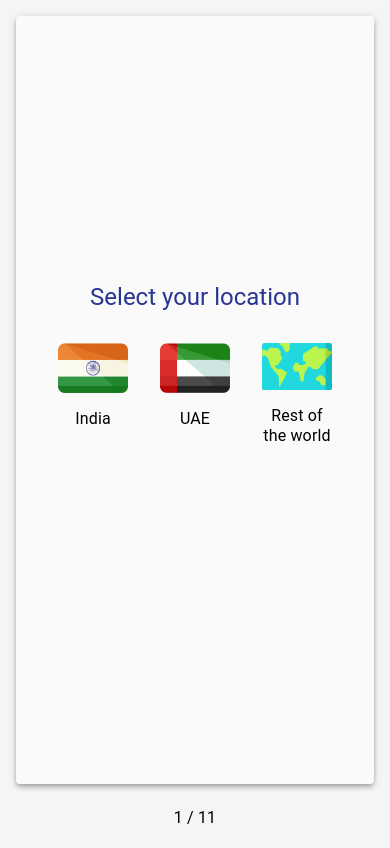
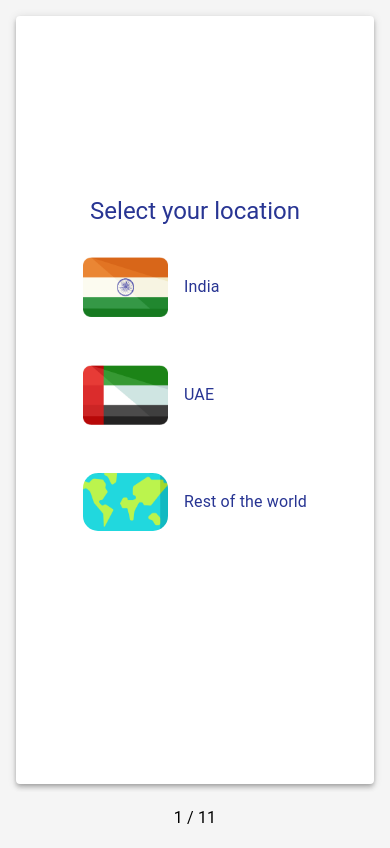
Before and after one commit to nidal0/mahala-almas-diamonds, a Next.js app: page /form in a window 390 px wide. Built offline with nearby package versions, Linux system fonts and the light colour scheme.

Commit message:
ui changes

```diff
--- a/components/page-sections/form/Form.js
+++ b/components/page-sections/form/Form.js
@@ -95,7 +95,7 @@ const CustomPaper = styled(Paper)(({ theme }) => ({
   gap: "4rem",
   // backdropFilter: "blur(6px)",
   // backgroundColor: "rgba(0,0,30,0.3)",
-  background: "#FAFAFA",
+  background: "#FFFFFF",
   // boxShadow: "none",
   [theme.breakpoints.down("sm")]: {
     width: "100%",
@@ -202,38 +202,39 @@ const StyledLocationContainer = styled("div")(({ theme }) => ({
   flexDirection: "column",
   justifyContent: "space-between",
   alignItems: "center",
-  width: "100px",
   gap: "1rem",
   [theme.breakpoints.down("sm")]: {
-    width: "70px",
+    flexDirection: "row",
+    width: "100%",
   },
 }));
 
 const LocationLabel = styled(Typography)(({ theme }) => ({
-  textAlign: "center",
+  // textAlign: "center",
   lineHeight: "1.2rem",
+  color: theme.palette.primary.main,
+  fontSize: "1rem",
 }));
 
 const CustomImg = styled("img")(({ theme }) => ({
   height: "70px",
   width: "100px",
   [theme.breakpoints.down("sm")]: {
-    height: "50px",
-    width: "70px",
+    height: "60px",
+    width: "85px",
   },
 }));
 
 const SelectedImg = styled("img")(({ theme }) => ({
-  border: "3px solid #18FFFF",
-  borderRadius: "5px",
-  padding: "0.2rem",
+  border: "3px solid",
+  borderColor: theme.palette.primary.main,
+  borderRadius: "15px",
+  padding: "0.1rem",
   height: "70px",
   width: "100px",
   [theme.breakpoints.down("sm")]: {
-    border: "3px solid #18FFFF",
-    padding: "0.15rem",
-    height: "50px",
-    width: "70px",
+    height: "60px",
+    width: "85px",
   },
 }));
 
@@ -316,7 +317,7 @@ const CustomRangeSlider = styled(Slider)(({ theme }) => ({
   width: "30%",
   "& .MuiSlider-markLabel": {
     background: "#FAFAFA",
-    color: "#283593",
+    color: theme.palette.primary.main,
   },
 
   [theme.breakpoints.down("sm")]: {
@@ -334,13 +335,16 @@ const StyledDiamondType = styled("div", {
   flexDirection: "column",
   justifyContent: "space-between",
   alignItems: "center",
-  border: selected ? "2px solid #1A237E" : "2px solid #CFD8DC",
+  border: selected ? "2px solid" : "2px solid",
+  borderColor: selected
+    ? theme.palette.primary.main
+    : theme.palette.primary.light,
   borderRadius: "0.25rem",
   padding: "1rem",
   height: "150px",
   width: "140px",
   cursor: "pointer",
-  background: selected ? "#F3F6F9" : "#FAFAFA",
+  background: selected ? "#FAFAFA" : "#FAFAFA",
   "&:hover": {
     background: "#F5F6FB",
   },
@@ -357,9 +361,9 @@ const DiamondShapesContainer = styled("div")(({ theme }) => ({
   flexDirection: "row",
   justifyContent: "center",
   alignItems: "center",
-  width: "85%",
+  width: "95%",
   rowGap: "1.5rem",
-  columnGap: "2rem",
+  columnGap: "1rem",
   flexWrap: "wrap",
   /* XXS breakpoint */
   [theme.breakpoints.up("xxs")]: { width: "100%", columnGap: "0.5rem" },
@@ -430,13 +434,20 @@ const StyledDiamondShape = styled("div", {
   flexDirection: "column",
   justifyContent: "space-between",
   alignItems: "center",
-  border: selected ? "2px solid #1A237E" : "2px solid #CFD8DC",
+  border: selected ? "2px solid" : "2px solid",
+  borderColor: selected
+    ? theme.palette.primary.main
+    : theme.palette.primary.light,
+  boxShadow: selected
+    ? "none"
+    : "-6px -20px 35px #ffffff, -6px -10px 15px #ffffff, -20px 0px 30px #ffffff, 6px 20px 25px rgba(0,0,0,0.3)",
+  transition: "all 0.3s ease-in-out",
   borderRadius: "0.25rem",
   padding: "1rem",
   height: "110px",
   width: "110px",
   cursor: "pointer",
-  background: selected ? "#F3F6F9" : "#FAFAFA",
+  background: "#FFFFFF",
   "&:hover": {
     background: "#F5F6FB",
   },
@@ -461,73 +472,74 @@ const DiamondShapeLabel = styled(Typography, {
 const ClarityContainer = styled("div")(({ theme }) => ({
   display: "flex",
   flexDirection: "row",
-  justifyContent: "flex-start",
+  justifyContent: "center",
   alignItems: "center",
   width: "80%",
-  rowGap: "2.5rem",
-  columnGap: "2.5rem",
+  rowGap: "1.5rem",
+  columnGap: "2rem",
   flexWrap: "wrap",
   /* XXS breakpoint */
-  [theme.breakpoints.up("xxs")]: { width: "100%", rowGap: "1.5rem" },
-  /* iphone 5 */
-  [theme.breakpoints.up(theme.breakpoints.values.xs + 39)]: {
-    columnGap: "0.5rem",
-    rowGap: "2.5rem",
-  },
-  /*galaxy S8+ - 360*/
-  [theme.breakpoints.up(theme.breakpoints.values.xs + 78)]: {
-    columnGap: "0.6rem",
-  },
-  /*iphone se - 375*/
-  [theme.breakpoints.up(theme.breakpoints.values.xs + 94)]: {
-    columnGap: "1.5rem",
-  },
-  /* iphone 12 pro and pixel - 390 */
-  [theme.breakpoints.up(theme.breakpoints.values.xs + 108.95)]: {
-    columnGap: "2rem",
-  },
-  /*iphone XR - 414*/
-  [theme.breakpoints.up(theme.breakpoints.values.xs + 130)]: {
-    width: "90%",
-    columnGap: "1.8rem",
-  },
-  [theme.breakpoints.up("xsPlus")]: { columnGap: "1.8rem" },
-  [theme.breakpoints.up("sm")]: { columnGap: "1.8rem" },
-  /*ipad Mini */
-  [theme.breakpoints.up(theme.breakpoints.values.sm + 167)]: {
-    width: "100%",
-    columnGap: "5.5rem",
-    rowGap: "2.5rem",
-  },
-  /* ipad Air*/
-  [theme.breakpoints.up(theme.breakpoints.values.sm + 219)]: {
-    columnGap: "2rem",
-    rowGap: "2.5rem",
-  },
-  [theme.breakpoints.up("md")]: { columnGap: "2rem" },
-  /* MDLG Breakpoint iPadPro*/
-  [theme.breakpoints.up(theme.breakpoints.values.md + 64)]: {
-    columnGap: "4.3rem",
-  },
-  /*720p and 768p breakpoint */
-  [theme.breakpoints.up("lg")]: {
-    width: "80%",
-    columnGap: "2rem",
-  },
-  /* 1080p 125% breakpoint*/
-  [theme.breakpoints.up(theme.breakpoints.values.lg + 150)]: {
-    columnGap: "4.5rem",
-  },
-  /* 1080p breakpoint*/
-  [theme.breakpoints.up("xl")]: { columnGap: "2.5rem" },
-  /* XXL breakpoint  2560p*/
-  [theme.breakpoints.up(theme.breakpoints.values.xl + 640)]: {
-    columnGap: "2rem",
-  },
-  /*4k breakpoint 3840p*/
-  [theme.breakpoints.up(theme.breakpoints.values.xl + 1920)]: {
-    columnGap: "3rem",
-  },
+  [theme.breakpoints.only("xxs")]: { width: "100%", rowGap: "1rem" },
+  [theme.breakpoints.down("sm")]: { width: "100%", columnGap: "1.5rem" },
+  // /* iphone 5 */
+  // [theme.breakpoints.up(theme.breakpoints.values.xs + 39)]: {
+  //   columnGap: "0.5rem",
+  //   rowGap: "2.5rem",
+  // },
+  // /*galaxy S8+ - 360*/
+  // [theme.breakpoints.up(theme.breakpoints.values.xs + 78)]: {
+  //   columnGap: "0.6rem",
+  // },
+  // /*iphone se - 375*/
+  // [theme.breakpoints.up(theme.breakpoints.values.xs + 94)]: {
+  //   columnGap: "1.5rem",
+  // },
+  // /* iphone 12 pro and pixel - 390 */
+  // [theme.breakpoints.up(theme.breakpoints.values.xs + 108.95)]: {
+  //   columnGap: "2rem",
+  // },
+  // /*iphone XR - 414*/
+  // [theme.breakpoints.up(theme.breakpoints.values.xs + 130)]: {
+  //   width: "90%",
+  //   columnGap: "1.8rem",
+  // },
+  // [theme.breakpoints.up("xsPlus")]: { columnGap: "1.8rem" },
+  // [theme.breakpoints.up("sm")]: { columnGap: "1.8rem" },
+  // /*ipad Mini */
+  // [theme.breakpoints.up(theme.breakpoints.values.sm + 167)]: {
+  //   width: "100%",
+  //   columnGap: "5.5rem",
+  //   rowGap: "2.5rem",
+  // },
+  // /* ipad Air*/
+  // [theme.breakpoints.up(theme.breakpoints.values.sm + 219)]: {
+  //   columnGap: "2rem",
+  //   rowGap: "2.5rem",
+  // },
+  // [theme.breakpoints.up("md")]: { columnGap: "2rem" },
+  // /* MDLG Breakpoint iPadPro*/
+  // [theme.breakpoints.up(theme.breakpoints.values.md + 64)]: {
+  //   columnGap: "4.3rem",
+  // },
+  // /*720p and 768p breakpoint */
+  // [theme.breakpoints.up("lg")]: {
+  //   width: "80%",
+  //   columnGap: "2rem",
+  // },
+  // /* 1080p 125% breakpoint*/
+  // [theme.breakpoints.up(theme.breakpoints.values.lg + 150)]: {
+  //   columnGap: "4.5rem",
+  // },
+  // /* 1080p breakpoint*/
+  // [theme.breakpoints.up("xl")]: { columnGap: "2.5rem" },
+  // /* XXL breakpoint  2560p*/
+  // [theme.breakpoints.up(theme.breakpoints.values.xl + 640)]: {
+  //   columnGap: "2rem",
+  // },
+  // /*4k breakpoint 3840p*/
+  // [theme.breakpoints.up(theme.breakpoints.values.xl + 1920)]: {
+  //   columnGap: "3rem",
+  // },
 }));
 
 const StyledClarity = styled("div", {
@@ -547,78 +559,80 @@ const StyledClarity = styled("div", {
     background: "#F5F6FB",
   },
   [theme.breakpoints.only("xxs")]: { width: "100%" },
+  [theme.breakpoints.down("sm")]: { width: "120px" },
 }));
 
 const CertificationsContainer = styled("div")(({ theme }) => ({
   display: "flex",
   flexDirection: "row",
-  justifyContent: "flex-start",
+  justifyContent: "center",
   alignItems: "center",
   width: "80%",
-  rowGap: "2.5rem",
-  columnGap: "2.5rem",
+  rowGap: "1.5rem",
+  columnGap: "2rem",
   flexWrap: "wrap",
   /* XXS breakpoint */
-  [theme.breakpoints.up("xxs")]: { width: "100%", rowGap: "1.5rem" },
-  /* iphone 5 */
-  [theme.breakpoints.up(theme.breakpoints.values.xs + 39)]: {
-    columnGap: "0.5rem",
-    rowGap: "2.5rem",
-  },
-  /*galaxy S8+ - 360*/
-  [theme.breakpoints.up(theme.breakpoints.values.xs + 78)]: {
-    columnGap: "0.6rem",
-  },
-  /*iphone se - 375*/
-  [theme.breakpoints.up(theme.breakpoints.values.xs + 94)]: {
-    columnGap: "1.5rem",
-  },
-  /* iphone 12 pro and pixel - 390 */
-  [theme.breakpoints.up(theme.breakpoints.values.xs + 108.95)]: {
-    columnGap: "2rem",
-  },
-  /*iphone XR - 414*/
-  [theme.breakpoints.up(theme.breakpoints.values.xs + 130)]: {
-    width: "90%",
-    columnGap: "1.8rem",
-  },
-  [theme.breakpoints.up("xsPlus")]: { columnGap: "1.8rem" },
-  [theme.breakpoints.up("sm")]: { columnGap: "1.8rem" },
-  /*ipad Mini */
-  [theme.breakpoints.up(theme.breakpoints.values.sm + 167)]: {
-    width: "100%",
-    columnGap: "5.5rem",
-    rowGap: "2.5rem",
-  },
-  /* ipad Air*/
-  [theme.breakpoints.up(theme.breakpoints.values.sm + 219)]: {
-    columnGap: "2rem",
-    rowGap: "2.5rem",
-  },
-  [theme.breakpoints.up("md")]: { columnGap: "2rem" },
-  /* MDLG Breakpoint iPadPro*/
-  [theme.breakpoints.up(theme.breakpoints.values.md + 64)]: {
-    columnGap: "4.3rem",
-  },
-  /*720p and 768p breakpoint */
-  [theme.breakpoints.up("lg")]: {
-    width: "80%",
-    columnGap: "2rem",
-  },
-  /* 1080p 125% breakpoint*/
-  [theme.breakpoints.up(theme.breakpoints.values.lg + 150)]: {
-    columnGap: "4.5rem",
-  },
-  /* 1080p breakpoint*/
-  [theme.breakpoints.up("xl")]: { columnGap: "2.5rem" },
-  /* XXL breakpoint  2560p*/
-  [theme.breakpoints.up(theme.breakpoints.values.xl + 640)]: {
-    columnGap: "2rem",
-  },
-  /*4k breakpoint 3840p*/
-  [theme.breakpoints.up(theme.breakpoints.values.xl + 1920)]: {
-    columnGap: "3rem",
-  },
+  [theme.breakpoints.only("xxs")]: { width: "100%", rowGap: "1rem" },
+  [theme.breakpoints.down("sm")]: { width: "100%", columnGap: "1.5rem" },
+  // /* iphone 5 */
+  // [theme.breakpoints.up(theme.breakpoints.values.xs + 39)]: {
+  //   columnGap: "0.5rem",
+  //   rowGap: "2.5rem",
+  // },
+  // /*galaxy S8+ - 360*/
+  // [theme.breakpoints.up(theme.breakpoints.values.xs + 78)]: {
+  //   columnGap: "0.6rem",
+  // },
+  // /*iphone se - 375*/
+  // [theme.breakpoints.up(theme.breakpoints.values.xs + 94)]: {
+  //   columnGap: "1.5rem",
+  // },
+  // /* iphone 12 pro and pixel - 390 */
+  // [theme.breakpoints.up(theme.breakpoints.values.xs + 108.95)]: {
+  //   columnGap: "2rem",
+  // },
+  // /*iphone XR - 414*/
+  // [theme.breakpoints.up(theme.breakpoints.values.xs + 130)]: {
+  //   width: "90%",
+  //   columnGap: "1.8rem",
+  // },
+  // [theme.breakpoints.up("xsPlus")]: { columnGap: "1.8rem" },
+  // [theme.breakpoints.up("sm")]: { columnGap: "1.8rem" },
+  // /*ipad Mini */
+  // [theme.breakpoints.up(theme.breakpoints.values.sm + 167)]: {
+  //   width: "100%",
+  //   columnGap: "5.5rem",
+  //   rowGap: "2.5rem",
+  // },
+  // /* ipad Air*/
+  // [theme.breakpoints.up(theme.breakpoints.values.sm + 219)]: {
+  //   columnGap: "2rem",
+  //   rowGap: "2.5rem",
+  // },
+  // [theme.breakpoints.up("md")]: { columnGap: "2rem" },
+  // /* MDLG Breakpoint iPadPro*/
+  // [theme.breakpoints.up(theme.breakpoints.values.md + 64)]: {
+  //   columnGap: "4.3rem",
+  // },
+  // /*720p and 768p breakpoint */
+  // [theme.breakpoints.up("lg")]: {
+  //   width: "80%",
+  //   columnGap: "2rem",
+  // },
+  // /* 1080p 125% breakpoint*/
+  // [theme.breakpoints.up(theme.breakpoints.values.lg + 150)]: {
+  //   columnGap: "4.5rem",
+  // },
+  // /* 1080p breakpoint*/
+  // [theme.breakpoints.up("xl")]: { columnGap: "2.5rem" },
+  // /* XXL breakpoint  2560p*/
+  // [theme.breakpoints.up(theme.breakpoints.values.xl + 640)]: {
+  //   columnGap: "2rem",
+  // },
+  // /*4k breakpoint 3840p*/
+  // [theme.breakpoints.up(theme.breakpoints.values.xl + 1920)]: {
+  //   columnGap: "3rem",
+  // },
 }));
 
 const StyledCertification = styled("div", {
@@ -642,6 +656,9 @@ const StyledCertification = styled("div", {
 
 const ContactTextField = styled(TextField)(({ theme }) => ({
   width: "50%",
+  [theme.breakpoints.down("md")]: {
+    width: "75%",
+  },
   [theme.breakpoints.down("sm")]: {
     width: "85%",
   },
@@ -720,7 +737,7 @@ export default function Form() {
   const [name, setName] = React.useState("");
   const [email, setEmail] = React.useState("");
   const [phone, setPhone] = React.useState("");
-  const [agree, setAgree] = React.useState(false);
+  const [agree, setAgree] = React.useState(true);
 
   /* Shapes Data */
 
@@ -1187,7 +1204,11 @@ export default function Form() {
                         justifyContent: "center",
                         alignItems: "flex-start",
                         [theme.breakpoints.down("sm")]: {
-                          rowGap: "2rem",
+                          display: "flex",
+                          flexDirection: "column",
+                          justifyContent: "space-between",
+                          alignItems: "flex-start",
+                          rowGap: "3rem",
                           columnGap: "0rem",
                         },
                       }}
@@ -1296,7 +1317,7 @@ export default function Form() {
                                   height={100}
                                   width={100}
                                   alt="Other"
-                                  sx={{ height: "65px" }}
+                                  sx={{ height: "65px", borderRadius: "15px" }}
                                 />
                                 <LocationLabel variant="body1">
                                   Rest of the world
@@ -1311,8 +1332,9 @@ export default function Form() {
                                   alt="Other"
                                   sx={{
                                     height: "68px",
+                                    borderRadius: "15px",
                                     [theme.breakpoints.down("sm")]: {
-                                      height: "47px",
+                                      height: "58px",
                                     },
                                   }}
                                 />
@@ -1329,7 +1351,7 @@ export default function Form() {
                     <Fade in={location === "other"}>
                       <TextField
                         sx={{
-                          width: "50%",
+                          width: "45%",
                           margin: "1rem 0rem 0rem 0rem",
                           visibility:
                             location === "other" ? "visible" : "hidden",
@@ -1840,6 +1862,9 @@ export default function Form() {
                     <FormControlLabel
                       sx={{
                         width: "50%",
+                        [theme.breakpoints.down("md")]: {
+                          width: "75%",
+                        },
                         [theme.breakpoints.down("sm")]: {
                           width: "85%",
                         },
```
